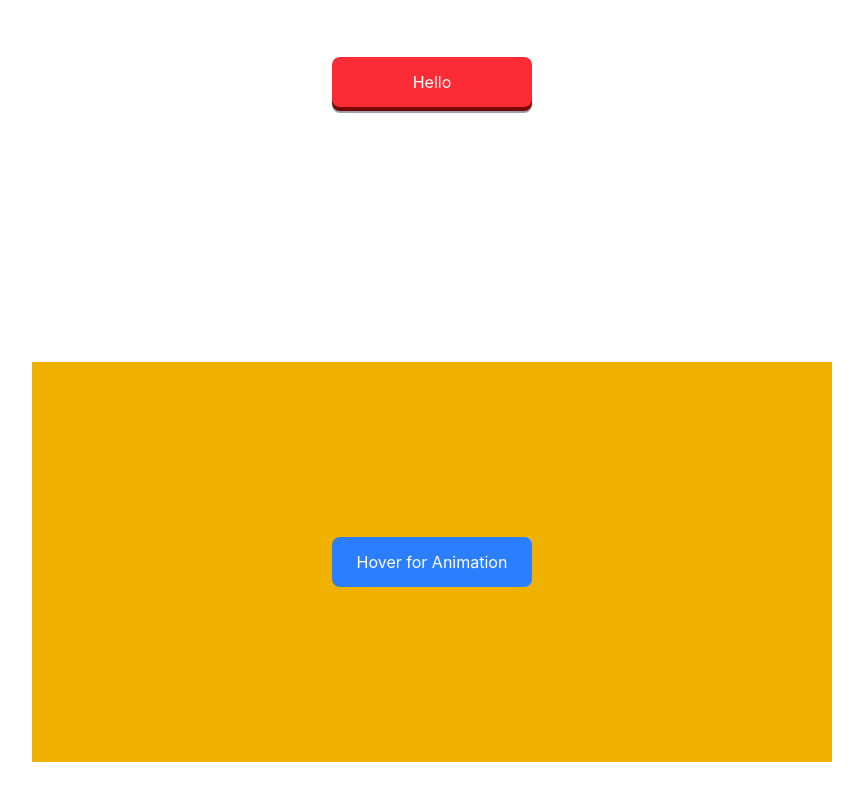
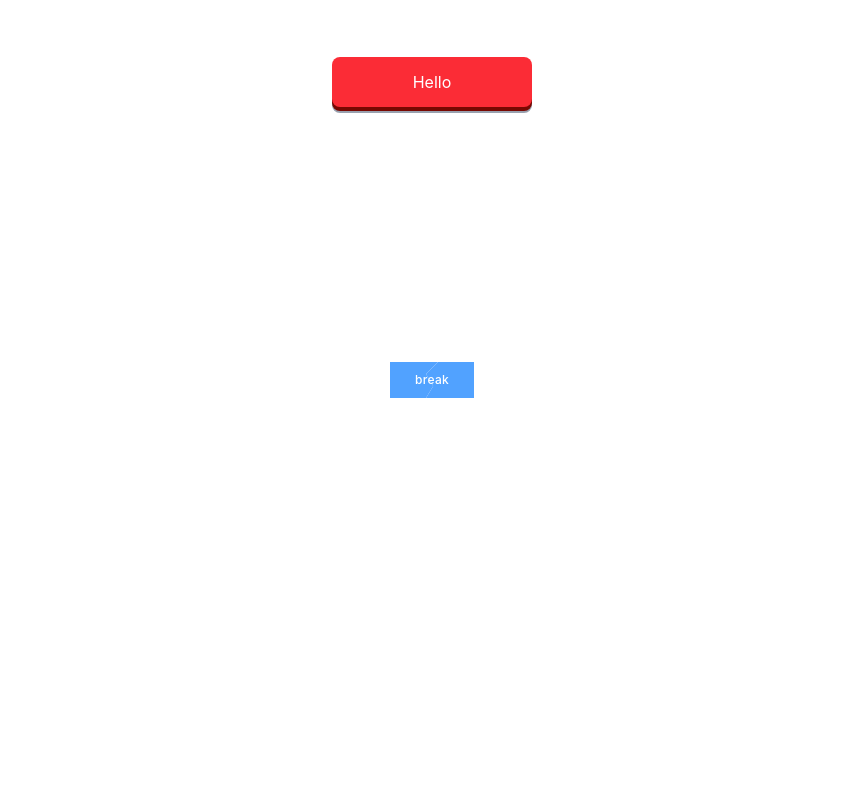
Before and after one commit to AymenS02/design-lab, a React (Vite) app: page /buttons in a window 1280 px wide. Shown: the part 1110-1910 px from the top of the page, without its empty margins (208-1071 px from the left). After the commit the page ends 1588 px from the top, so only its background shows below. Built offline with nearby package versions, Linux system fonts and the light colour scheme; a web font is replaced by a local one.

Commit message:
button 8 finished

```diff
--- a/src/App.tsx
+++ b/src/App.tsx
@@ -17,7 +17,17 @@ function App() {
     <BrowserRouter>
 
       <PageTransition>
+      <div className="relative min-h-screen overflow-hidden">
 
+        {/* Math Grid Background */}
+        <div
+          className="
+            fixed
+            inset-0
+            -z-10
+            bg-grid
+          "
+        />
           <Routes>
 
             <Route
@@ -41,6 +51,7 @@ function App() {
             />
 
           </Routes>
+      </div>
 
       </PageTransition>
 
--- a/src/index.css
+++ b/src/index.css
@@ -7,3 +7,22 @@
   --font-bitter: "Bitter", serif;
   --font-cedarville: "Cedarville Cursive", cursive;
 }
+
+@theme {
+  --color-grid: rgba(0,0,0,0.08);
+}
+
+@utility bg-grid {
+  background-image:
+    linear-gradient(
+      var(--color-grid) 1px,
+      transparent 1px
+    ),
+    linear-gradient(
+      90deg,
+      var(--color-grid) 1px,
+      transparent 1px
+    );
+
+  background-size: 40px 40px;
+}
--- a/src/pages/Buttons.tsx
+++ b/src/pages/Buttons.tsx
@@ -1,7 +1,29 @@
-import { useRef } from "react";
+import { useLayoutEffect, useRef, useState } from "react";
 import gsap from "gsap";
 import { HugeiconsIcon } from '@hugeicons/react';
 import { HeartIcon, MessagesSquareIcon } from "@hugeicons/core-free-icons";
+
+type ShardMotion = {
+  x: number;
+  y: number;
+  rotate: number;
+  rotationY: number;
+  z: number;
+  clipPath: string;
+};
+
+// order: [L-top, L-mid, L-bottom, R-top, R-mid, R-bottom]
+const BUTTON8_SHARDS: ShardMotion[] = [
+  { x: -16, y: -10, rotate: -14, rotationY: -18, z: 30, clipPath: "polygon(0 0, 100% 0%, 75% 100%, 0 100%)" },
+  { x: -20, y: 0,   rotate: -6,  rotationY: -10, z: 20, clipPath: "polygon(0 0, 75% 0%, 90% 100%, 0 100%)" },
+  { x: -15, y: 10,  rotate: -18, rotationY: -22, z: 25, clipPath: "polygon(0 0, 90% 0%, 75% 100%, 0 100%)" },
+  { x: 16,  y: -9,  rotate: 14,  rotationY: 18,  z: 30, clipPath: "polygon(25% 0, 100% 0%, 100% 100%, 0 100%)" },
+  { x: 21,  y: 1,   rotate: 7,   rotationY: 10,  z: 20, clipPath: "polygon(0 0, 100% 0%, 100% 100%, 15% 100%)" },
+  { x: 14,  y: 11,  rotate: 17,  rotationY: 22,  z: 25, clipPath: "polygon(15% 0, 100% 0%, 100% 100%, 0 100%)" },
+];
+
+// stagger order: mid rows crack first, then top/bottom (center-out)
+const BUTTON8_STAGGER = [0.02, 0, 0.045, 0.02, 0, 0.045];
 
 export default function Buttons() {
 
@@ -305,25 +327,75 @@ const buttonClick = () => {
   });
 };
 
-  // ===== Button 8 =====
+  // ===== Button 8 (glass shard break/reform) =====
 
-  const button8 = useRef(null);
+  const button8ShardRefs = useRef<(HTMLDivElement | null)[]>([]);
+  const button8GlowRef = useRef<HTMLDivElement>(null);
+  const button8LabelBreakRef = useRef<HTMLSpanElement>(null);
+  const button8LabelReformRef = useRef<HTMLSpanElement>(null);
+  const button8WrapperRef = useRef<HTMLDivElement>(null);
+  const button8TlRef = useRef<gsap.core.Timeline | null>(null);
 
-  const button8Enter = () => {
-    gsap.to(button8.current, {
-      scale: 1.1,
-      duration: 0.3,
-      ease: "power2.out",
+  const [button8Broken, setButton8Broken] = useState(false);
+
+  useLayoutEffect(() => {
+    gsap.set(button8LabelReformRef.current, { autoAlpha: 0, y: 4 });
+
+    const tl = gsap.timeline({ paused: true });
+
+    // impact flash
+    tl.to(button8GlowRef.current, { opacity: 0.9, scale: 1.35, duration: 0.12, ease: "power2.out" }, 0)
+      .to(button8GlowRef.current, { opacity: 0, duration: 0.45, ease: "power2.out" }, 0.12);
+
+    // shards fly apart, center-out stagger, each with unique vector
+    BUTTON8_SHARDS.forEach((s, i) => {
+      tl.to(
+        button8ShardRefs.current[i],
+        {
+          x: s.x,
+          y: s.y,
+          rotate: s.rotate,
+          rotationY: s.rotationY,
+          z: s.z,
+          duration: 0.6,
+          ease: "power3.out",
+        },
+        BUTTON8_STAGGER[i]
+      );
     });
-  }
 
-  const button8Leave = () => {
-    gsap.to(button8.current, {
-      scale: 1,
-      duration: 0.3,
-      ease: "power2.out",
-    });
-  }
+    // label swap
+    tl.to(button8LabelBreakRef.current, { autoAlpha: 0, y: -4, duration: 0.2 }, 0.05)
+      .to(button8LabelReformRef.current, { autoAlpha: 1, y: 0, duration: 0.2 }, 0.15);
+
+    button8TlRef.current = tl;
+    return () => {
+      tl.kill();
+    };
+  }, []);
+
+  const button8Break = () => {
+    const next = !button8Broken;
+    setButton8Broken(next);
+
+    if (next) {
+      button8TlRef.current?.play();
+    } else {
+      button8TlRef.current?.reverse();
+      // magnetic "click" settle once the shards land back home
+      gsap.fromTo(
+        button8WrapperRef.current,
+        { scale: 1 },
+        { scale: 1.05, duration: 0.18, ease: "power2.out", yoyo: true, repeat: 1, delay: 0.45 }
+      );
+      gsap.fromTo(
+        button8GlowRef.current,
+        { opacity: 0 },
+        { opacity: 0.6, duration: 0.1, delay: 0.55, yoyo: true, repeat: 1, ease: "power1.inOut" }
+      );
+    }
+  };
+
 
 
   return (
@@ -526,9 +598,54 @@ const buttonClick = () => {
         <button onMouseEnter={button7Enter} onMouseLeave={button7Leave} ref={button7Shadow} className="z-8 absolute mt-3 w-50 h-12.5 bg-gray-400 rounded-lg"></button>
       </div>
 
-      {/* Button 8 */}
-      <div className="relative flex items-center justify-center w-200 h-100 bg-yellow-500 text-white">
-        <button ref={button8} onMouseEnter={button8Enter} onMouseLeave={button8Leave} className="z-10 absolute w-50 h-12.5 bg-blue-500 duration-100 transition-color rounded-lg">Hover for Animation</button>
+      {/* Button 8 — glass shard break/reform */}
+      <div className="relative flex items-center justify-center text-white" style={{ perspective: "600px" }}>
+        <div
+          ref={button8WrapperRef}
+          onClick={button8Break}
+          role="button"
+          tabIndex={0}
+          onKeyDown={(e) => (e.key === "Enter" || e.key === " ") && button8Break()}
+          className="relative w-24 h-9 flex items-center justify-center cursor-pointer select-none"
+          style={{ transformStyle: "preserve-3d" }}
+        >
+          {/* impact glow */}
+          <div
+            ref={button8GlowRef}
+            className="pointer-events-none absolute inset-0 rounded-full bg-cyan-300/70 blur-xl opacity-0"
+            style={{ transform: "scale(0.6)" }}
+          />
+
+          {/* left half */}
+          <div>
+            {BUTTON8_SHARDS.slice(0, 3).map((s, i) => (
+              <div
+                key={`l-${i}`}
+                ref={(el) => { button8ShardRefs.current[i] = el; }}
+                className="w-12 h-3 bg-blue-400 drop-shadow-[0_2px_3px_rgba(0,0,0,0.45)]"
+                style={{ clipPath: s.clipPath, willChange: "transform" }}
+              />
+            ))}
+          </div>
+
+          {/* right half */}
+          <div>
+            {BUTTON8_SHARDS.slice(3, 6).map((s, i) => (
+              <div
+                key={`r-${i}`}
+                ref={(el) => { button8ShardRefs.current[i + 3] = el; }}
+                className="w-12 -ml-3 h-3 bg-blue-400 drop-shadow-[0_2px_3px_rgba(0,0,0,0.45)]"
+                style={{ clipPath: s.clipPath, willChange: "transform" }}
+              />
+            ))}
+          </div>
+
+          {/* label, crossfaded */}
+          <div className="absolute inset-0 flex items-center justify-center z-20 text-xs font-medium tracking-wide">
+            <span ref={button8LabelBreakRef} className="absolute">break</span>
+            <span ref={button8LabelReformRef} className="absolute">reform</span>
+          </div>
+        </div>
       </div>
     </div>
   );
--- a/src/pages/Cart.tsx
+++ b/src/pages/Cart.tsx
@@ -1,7 +1,7 @@
 
 const CartPage = () => {
   return (
-    <div className="h-screen flex items-center justify-center flex-col gap-10 bg-blue-950 text-white">
+    <div className="h-screen flex items-center justify-center flex-col gap-10 text-white">
       <h1 className="text-8xl font-bold">Cart</h1>
       <p className="text-4xl">Your cart is empty.</p>
     </div>
--- a/src/pages/Navigation.tsx
+++ b/src/pages/Navigation.tsx
@@ -17,7 +17,7 @@ const designs = [
 
 function Navigation() {
   return (
-    <main className="min-h-screen bg-white text-black/80 px-8 py-16 font-bitter">
+    <main className="min-h-screen text-black/80 px-8 py-16 font-bitter">
       <div className="mx-auto max-w-3xl my-[20vh]">
 
         <section className="mb-8">
--- a/src/pages/SquaresInCircles.tsx
+++ b/src/pages/SquaresInCircles.tsx
@@ -304,7 +304,7 @@ const GsapSandbox = () => {
   return (
     <div
       ref={containerRef}
-      className="relative h-screen w-screen overflow-hidden bg-neutral-950 [perspective:2000px]"
+      className="relative h-screen w-screen overflow-hidden [perspective:2000px]"
     >
       {/* =====================================
           BUTTON
```
Lines whose indentation alone changed are shown as unchanged.
